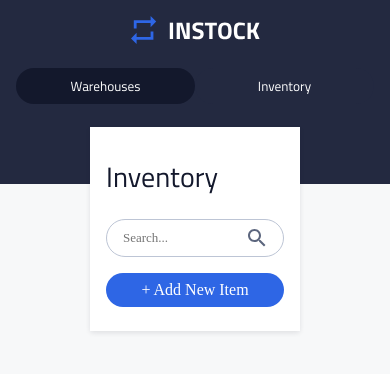
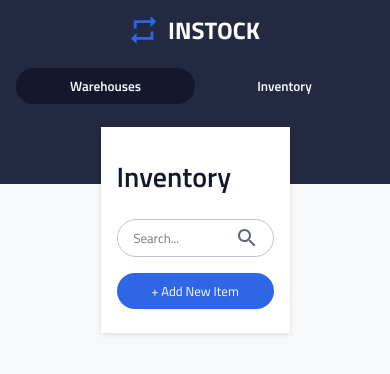
Before and after one commit to MacDavid1989/david-macdonald-instock, a React (Create React App) app in the folder client/: page /warehouse/1/inventory in a window 390 px wide. Shown: the top 374 px of the page. Built offline with nearby package versions, Linux system fonts and the light colour scheme; no server answers.

Commit message:
InventoryNav scss complete for mobile

```diff
--- a/client/src/components/Header/Header.js
+++ b/client/src/components/Header/Header.js
@@ -1,6 +1,6 @@
 import React from 'react';
 import './Header.scss';
-import logo from '../../assets/logo/inStock-logo.svg'
+import logo from '../../assets/logo/InStock-Logo.svg'
 
 
 const header = () => {
--- a/client/src/components/InventoryLabels/InventoryLabels.js
+++ b/client/src/components/InventoryLabels/InventoryLabels.js
@@ -1,5 +1,5 @@
 import React from "react";
-import sortIcon from "../../Assets/Icons/sort-24px.svg";
+import sortIcon from "../../assets/icons/sort-24px.svg";
 import "./InventoryLabels.scss";
 
 function InventoryLabels() {
--- a/client/src/components/InventoryLabels/InventoryLabels.scss
+++ b/client/src/components/InventoryLabels/InventoryLabels.scss
@@ -1,5 +1,6 @@
 @import "../../partials/mixins";
 @import '../../partials/variables';
+@import "../../partials/fontDefinition";
 
 .inventory-labels {
     display: none;
--- a/client/src/components/InventoryList/InventoryList.js
+++ b/client/src/components/InventoryList/InventoryList.js
@@ -1,7 +1,7 @@
 import React from 'react';
-import chevronRight from "../../Assets/Icons/chevron_right-24px.svg"
-import deleteOutline from "../../Assets/Icons/delete_outline-24px.svg"
-import edit from "../../Assets/Icons/edit-24px.svg"
+import chevronRight from "../../assets/icons/chevron_right-24px.svg"
+import deleteOutline from "../../assets/icons/delete_outline-24px.svg"
+import edit from "../../assets/icons/edit-24px.svg"
 import './InventoryList.scss'
 
 const InventoryList = (props) => {
--- a/client/src/components/InventoryList/InventoryList.scss
+++ b/client/src/components/InventoryList/InventoryList.scss
@@ -0,0 +1,3 @@
+@import "../../partials/mixins";
+@import '../../partials/variables';
+@import "../../partials/fontDefinition";
--- a/client/src/components/InventoryNav/InventoryNav.js
+++ b/client/src/components/InventoryNav/InventoryNav.js
@@ -1,6 +1,6 @@
 import React from "react";
 import { Link } from "react-router-dom";
-import search from '../../Assets/Icons/search-24px.svg'
+import search from '../../assets/icons/search-24px.svg'
 import './InventoryNav.scss';
 
 const InventoryNav = () => {
--- a/client/src/components/InventoryNav/InventoryNav.scss
+++ b/client/src/components/InventoryNav/InventoryNav.scss
@@ -1,5 +1,6 @@
 @import "../../partials/mixins";
 @import '../../partials/variables';
+@import "../../partials/fontDefinition";
 
 .nav {
     width: 100%;
@@ -31,6 +32,7 @@
     &__title {
         font-size: 28px;
         line-height: 36px;
+        font-family: 'semi-bold';
 
         @include tablet {
             font-size: 32px;
@@ -108,6 +110,8 @@
         text-align: center;
         text-decoration: none;
         font-family: 'regular';
+        font-size: 13px;
+        line-height: 20px;
 
         @include tablet {
             width: 168px;
--- a/client/src/pages/Inventory/Inventory.js
+++ b/client/src/pages/Inventory/Inventory.js
@@ -13,10 +13,15 @@ class Inventory extends Component {
     }
 
     componentDidMount() {
+    const queryId = this.props.match.params.warehouseId;
+
       axios.get(appUrl + "/inventory")
       .then((response) => {
+        const data = response.data.filter(item => {
+            return item.warehouseID === queryId;
+        })
         this.setState({
-          inventories: response.data,
+          inventories: data,
         });
       })
       .catch((error) => console.log(error));
--- a/client/src/pages/Inventory/Inventory.scss
+++ b/client/src/pages/Inventory/Inventory.scss
@@ -1,5 +1,6 @@
 @import "../../partials/mixins";
 @import '../../partials/variables';
+@import "../../partials/fontDefinition";
 
 .inventory__container {
     margin-left: 1rem;
--- a/client/src/pages/WarehouseDetails/WarehouseDetails.js
+++ b/client/src/pages/WarehouseDetails/WarehouseDetails.js
@@ -2,7 +2,7 @@ import React, { Component } from 'react';
 import {Link} from 'react-router-dom';
 import axios from 'axios';
 import './WarehouseDetails.scss'
-import backArrow from '../../assets/Icons/arrow_back-24px.svg'
+import backArrow from '../../assets/icons/arrow_back-24px.svg'
 import edit from '../../assets/icons/edit-24px.svg'
 import editWhite from '../../assets/icons/edit_white-24px.svg'
 import sort from '../../assets/icons/sort-24px.svg'
--- a/client/src/partials/_fontDefinition.scss
+++ b/client/src/partials/_fontDefinition.scss
@@ -4,14 +4,14 @@
 
 @font-face {
     font-family: 'Titillium';
-    src: url('../Assets/Fonts/TitilliumWebRegular.ttf') format('truetype'),
-    url('../Assets/Fonts/TitilliumWebRegular.woff') format('woff'),
-    url('../Assets/Fonts/TitilliumWebRegular.woff2') format('woff2');
+    src: url('../assets/fonts/TitilliumWebRegular.ttf') format('truetype'),
+    url('../assets/fonts/TitilliumWebRegular.woff') format('woff'),
+    url('../assets/fonts/TitilliumWebRegular.woff2') format('woff2');
 }
 
 @font-face {
     font-family: 'regular';
-    src: url('../Assets/fonts/TitilliumWebRegular.ttf') format('truetype');
+    src: url('../assets/fonts/TitilliumWebRegular.ttf') format('truetype');
 }
 
 // <<<<<<<< SEMI-BOLD >>>>>>>> \\
@@ -19,12 +19,12 @@
 @font-face {
 
     font-family: 'Titillium';
-    src: url('../Assets/Fonts/TitilliumWebSemiBold.ttf') format('truetype'),
-    url('../Assets/Fonts/TitilliumWebSemiBold.woff') format('woff'),
-    url('../Assets/Fonts/TitilliumWebSemiBold.woff2') format('woff2');
+    src: url('../assets/fonts/TitilliumWebSemiBold.ttf') format('truetype'),
+    url('../assets/fonts/TitilliumWebSemiBold.woff') format('woff'),
+    url('../assets/fonts/TitilliumWebSemiBold.woff2') format('woff2');
 }
 
 @font-face {
     font-family: 'semi-bold';
-    src: url('../Assets/fonts/TitilliumWebSemiBold.ttf') format('truetype');
+    src: url('../assets/fonts/TitilliumWebSemiBold.ttf') format('truetype');
 }
```
Also changed, not shown: 1 other file (tests, documents, lock files or other folders).
